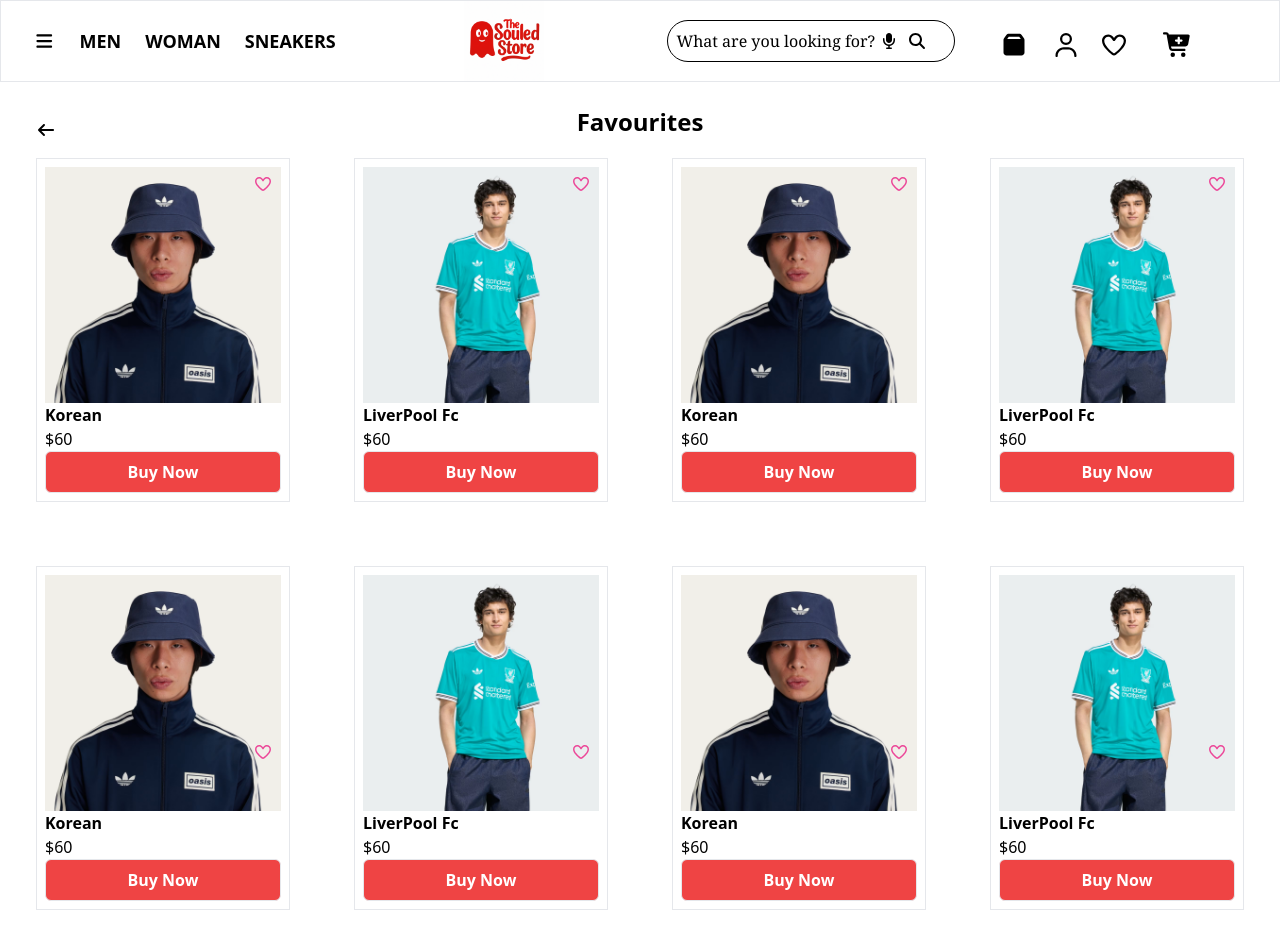
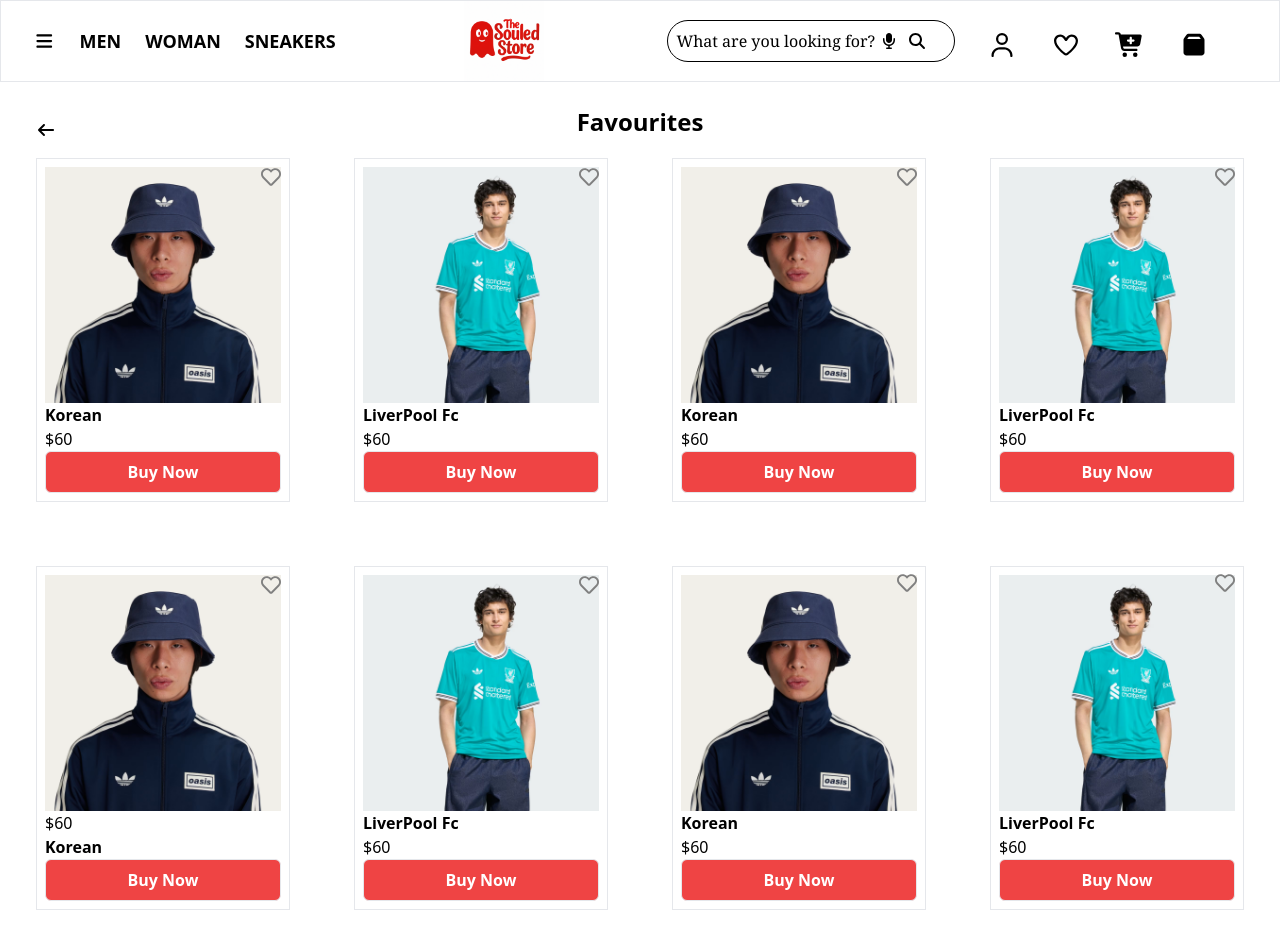
Before and after one commit to sahil-dar/Shirtfy, a React (Vite) app: page /Favourites in a window 1280 px wide. Shown: the top 952 px of the page. Built offline with nearby package versions, Linux system fonts and the light colour scheme.

Commit message:
added more features in favourites

```diff
--- a/package.json
+++ b/package.json
@@ -18,6 +18,7 @@
     "font-awesome": "^4.7.0",
     "react": "^19.1.1",
     "react-dom": "^19.1.1",
+    "react-icons": "^5.5.0",
     "react-router-dom": "^7.8.2",
     "react-slick": "^0.31.0",
     "slick-carousel": "^1.8.1"
--- a/src/Favourites/Favourites.jsx
+++ b/src/Favourites/Favourites.jsx
@@ -1,14 +1,20 @@
-import React from 'react';
+import React, { useState } from 'react';
 import jacket from '../assets/korean.avif';
 import shoe from '../assets/Liverpool_FC.avif';
+import HeartToggle from './HearToggle';
 import { useNavigate } from 'react-router-dom';
 import { faArrowLeft } from '@fortawesome/free-solid-svg-icons';
 import { FontAwesomeIcon } from '@fortawesome/react-fontawesome';
+import { FaHeart, FaRegHeart } from 'react-icons/fa';
 import { faHeart } from '@fortawesome/free-regular-svg-icons';
 
 const Cart = () => {
 
-    const Navigate = useNavigate();
+    const [showFilled, setShowFilled] = useState(false);
+
+    const toggleFilledHeart = () => {
+        setShowFilled(!showFilled)
+    }
 
     return (
         <>
@@ -21,73 +27,101 @@
                 </button>
                 <h1 className='text-center font-bold text-2xl hover:text-red-500 '>Favourites</h1>
                 <div className='grid grid-cols-4 gap-16 p-3 mt-2 '>
-                    <div className='border p-2 '>
-                        <img src={jacket} className=''/>
-                        <FontAwesomeIcon icon={faHeart} className='absolute ml-52 top-44  text-pink-500' />
-                        <h1 className='font-semibold '>Korean</h1>
+                    <div className='border p-2 relative'>
+  {/* Heart icon at top-right */}
+  <div className="absolute top-2 right-2">
+    <HeartToggle size={20} filledColor="red" emptyColor="gray" />
+  </div>
+  <img src={jacket} className='' />
+  <h1 className='font-semibold'>Korean</h1>
   <p>$60</p>
-                        <button className='w-full bg-red-500 border rounded-md p-2 text-white font-semibold '>Buy Now</button>
+  <button className='w-full bg-red-500 border rounded-md p-2 text-white font-semibold'>
+    Buy Now
+  </button>
 </div>
 
-
-                    <div className='border p-2'>
+<div className='border p-2 relative'>
   <img src={shoe} alt="" />
-                        <FontAwesomeIcon icon={faHeart} className='absolute ml-52 top-44  text-pink-500' />
-                        <h1 className='font-semibold '>LiverPool Fc</h1>
+  <div className="absolute top-2 right-2">
+    <HeartToggle size={20} filledColor="red" emptyColor="gray" />
+  </div>
+    <h1 className='font-semibold'>LiverPool Fc</h1>
   <p>$60</p>
-                        <button className='w-full bg-red-500 border rounded-md p-2 text-white font-semibold'>Buy Now</button>
-
-                    </div>
-                    <div className='border p-2'>
-                        <img src={jacket} />
-                        <FontAwesomeIcon icon={faHeart} className='absolute ml-52 top-44 text-pink-500 ' />
-                        <h1 className='font-semibold '>Korean</h1>
-                        <p>$60</p>
-                        <button className='w-full bg-red-500 border rounded-md p-2 text-white font-semibold'>Buy Now</button>
-
+  <button className='w-full bg-red-500 border rounded-md p-2 text-white font-semibold'>
+    Buy Now
+  </button>
 </div>
 
-                    <div className='border p-2'>
-                        <img src={shoe} alt="" />
-                        <FontAwesomeIcon icon={faHeart} className='absolute ml-52 top-44 text-pink-500 ' />
-                        <h1 className='font-semibold '>LiverPool Fc</h1>
+<div className='border p-2 relative'>
+  <img src={jacket} />
+  <div className="absolute top-2 right-2">
+    <HeartToggle size={20} filledColor="red" emptyColor="gray" />
+  </div>
+  <h1 className='font-semibold'>Korean</h1>
   <p>$60</p>
-                        <button className='w-full bg-red-500 border rounded-md p-2 text-white font-semibold'>Buy Now</button>
-
-                    </div>
-                    <div className='border p-2'>
-                        <img src={jacket} />
-                        <FontAwesomeIcon icon={faHeart} className='absolute ml-52 bottom-10 text-pink-500' />
-                        <h1 className='font-semibold '>Korean</h1>
-                        <p>$60</p>
-                        <button className='w-full bg-red-500 border rounded-md p-2 text-white font-semibold'>Buy Now</button>
-
+  <button className='w-full bg-red-500 border rounded-md p-2 text-white font-semibold'>
+    Buy Now
+  </button>
 </div>
 
-                    <div className='border p-2'>
+<div className='border p-2 relative'>
   <img src={shoe} alt="" />
-                        <FontAwesomeIcon icon={faHeart} className='absolute ml-52 bottom-10 text-pink-500 ' />
-                        <h1 className='font-semibold '>LiverPool Fc</h1>
+  <div className="absolute top-2 right-2">
+    <HeartToggle size={20} filledColor="red" emptyColor="gray" />
+  </div>
+  <h1 className='font-semibold'>LiverPool Fc</h1>
   <p>$60</p>
-                        <button className='w-full bg-red-500 border rounded-md p-2 text-white font-semibold'>Buy Now</button>
-
-                    </div>
-                    <div className='border p-2'>
-                        <img src={jacket} />
-                        <FontAwesomeIcon icon={faHeart} className='absolute ml-52 bottom-10 text-pink-500' />
-                        <h1 className='font-semibold '>Korean</h1>
-                        <p>$60</p>
-                        <button className='w-full bg-red-500 border rounded-md p-2 text-white font-semibold'>Buy Now</button>
-
+  <button className='w-full bg-red-500 border rounded-md p-2 text-white font-semibold'>
+    Buy Now
+  </button>
 </div>
 
-                    <div className='border p-2'>
+<div className='border p-2 relative'>
+  <img src={jacket} />
+  <div className="absolute top-2 right-2">
+    <HeartToggle size={20} filledColor="red" emptyColor="gray" />
+  </div>
+  <p>$60</p>
+    <h1 className='font-semibold'>Korean</h1>
+  <button className='w-full bg-red-500 border rounded-md p-2 text-white font-semibold'>
+    Buy Now
+  </button>
+</div>
+
+<div className='border p-2 relative'>
   <img src={shoe} alt="" />
-                        <FontAwesomeIcon icon={faHeart} className='absolute ml-52 bottom-10 text-pink-500' />
+  <div className="absolute top-2 right-2">
+    <HeartToggle size={20} filledColor="red" emptyColor="gray" />
+  </div>
   <h1 className='font-semibold'>LiverPool Fc</h1>
   <p>$60</p>
-                        <button className='w-full bg-red-500 border rounded-md p-2 text-white font-semibold'>Buy Now</button>
+  <button className='w-full bg-red-500 border rounded-md p-2 text-white font-semibold'>
+    Buy Now
+  </button>
+</div>
 
+<div className='border p-2 relative'>
+  <img src={jacket} />
+  <div className='absolute bottom-7 right-10'>
+    <HeartToggle className='absolute bottom-72 -right-8' size={20} filledColor="red" emptyColor="gray" />
+  </div>
+  <h1 className='font-semibold'>Korean</h1>
+  <p>$60</p>
+  <button className='w-full bg-red-500 border rounded-md p-2 text-white font-semibold'>
+    Buy Now
+  </button>
+</div>
+
+<div className='border p-2 relative'>
+  <img src={shoe} alt="" />
+  <div className='absolute bottom-7 right-10'>
+    <HeartToggle className='absolute bottom-72 -right-8' size={20} filledColor="red" emptyColor="gray" />
+  </div>
+  <h1 className='font-semibold'>LiverPool Fc</h1>
+  <p>$60</p>
+  <button className='w-full bg-red-500 border rounded-md p-2 text-white font-semibold'>
+    Buy Now
+  </button>
 </div>
 
 
--- /dev/null
+++ b/src/Favourites/HearToggle.jsx
@@ -0,0 +1,30 @@
+// src/components/HeartToggle.js
+import React, { useState } from "react";
+import { FaHeart, FaRegHeart } from "react-icons/fa";
+
+const HeartToggle = ({ size = 24, filledColor = "red", emptyColor = "gray", className = "" }) => {
+  const [filled, setFilled] = useState(false);
+
+  const toggle = (e) => {
+    e?.stopPropagation?.(); // prevents clicks from bubbling (useful in cards)
+    setFilled(!filled);
+  };
+
+  return (
+    <span
+      onClick={toggle}
+      className={className}
+      style={{
+        cursor: "pointer",
+        fontSize: size,
+        display: "inline-flex",
+        alignItems: "center",
+        justifyContent: "center",
+      }}
+    >
+      {filled ? <FaHeart color={filledColor} /> : <FaRegHeart color={emptyColor} />}
+    </span>
+  );
+};
+
+export default HeartToggle;
--- a/src/Pages/Navbar/DropDownBars.jsx
+++ b/src/Pages/Navbar/DropDownBars.jsx
@@ -2,7 +2,7 @@
 import React, { useState } from 'react'
 import { faHeart, faUser } from '@fortawesome/free-regular-svg-icons';
 import { Link } from 'react-router-dom';
-import { faInfo, faQuestion } from '@fortawesome/free-solid-svg-icons';
+import { faInfo, faListDots, faQuestion } from '@fortawesome/free-solid-svg-icons';
 import '../../../src/index.css'
 
 const DropDownBars = () => {
--- a/src/Pages/Navbar/Navbar.jsx
+++ b/src/Pages/Navbar/Navbar.jsx
@@ -1,9 +1,8 @@
 import React, { useState } from 'react';
 import { FontAwesomeIcon } from '@fortawesome/react-fontawesome';
-import { faBars, faBox, faCartPlus, faL, faMicrophone, faSearch,  } from '@fortawesome/free-solid-svg-icons';
+import { faBars, faBox, faCartPlus, faL, faMicrophone, faSearch, } from '@fortawesome/free-solid-svg-icons';
 import Logo from "../../assets/Logo.png";
 import { faHeart, faUser } from '@fortawesome/free-regular-svg-icons';
-import Login from '../Login/Login';
 import { Link } from 'react-router-dom';
 import DropDown from './DropDownProfile';
 import DropDownBars from './DropDownBars';
@@ -20,14 +19,14 @@
         <div className='w-full h-20 bg-white flex gap-10 navbar'>
           <div className='w-full h-20 bg-white flex text-black p-2 items-center gap-6 font-bold ml-6 text-lg nav-left'>
             <FontAwesomeIcon className='cursor-pointer hover:text-red-500' icon={faBars}
-                onClick={() => setIsOpen((prev) => !prev)}  />
+              onClick={() => setIsOpen((prev) => !prev)} />
             <h2 className='hover:text-red-500'>MEN</h2>
             <h2 className='hover:text-red-500'>WOMAN</h2>
             <h2 className='hover:text-red-500'>SNEAKERS</h2>
           </div>
 
           <div className='w-full h-20 nav-middle'>
-                <img className='h-20' src={Logo}/>
+            <img className='h-20' src={Logo} />
           </div>
 
           <div className="w-full relative float-left content-center nav-right justify-between">
@@ -37,47 +36,46 @@
 
               className=" aboslute w-72 border border-black rounded-full p-2 pr-9 -ml-56 mr-8 font-serif text-black placeholder-black focus:outline-red-600 "
             />
+            <div className='justify-between ml-8'>
+              <FontAwesomeIcon
+                icon={faUser}
+                className="absolute ml-16 top-8 text-2xl cursor-pointer hover:text-red-500 hover"
+                onClick={() => setOpen((prev) => !prev)}
+              />
+              <Link to={'/Favourites'}>
+                <FontAwesomeIcon
+                  icon={faHeart}
+                  title='Favourites'
+                  className='absolute ml-32 top-8 text-2xl cursor-pointer hover:text-red-500'
+                />
+              </Link>
+              <Link to={"/cart"}>
+                <FontAwesomeIcon
+                  icon={faCartPlus}
+                  title='Cart'
+                  className='absolute ml-48 top-8 text-2xl cursor-pointer hover:text-red-500'
+                />
+              </Link>
 
+              <FontAwesomeIcon icon={faBox} className='absolute ml-64 top-8 text-2xl cursor-pointer hover:text-red-500' />
+
+            </div>
+            <FontAwesomeIcon
+              icon={faSearch}
+              className="absolute left-4 top-1/2 transform -translate-y-1/2 text-black cursor-pointer"
+            />
             <FontAwesomeIcon
 
               icon={faMicrophone}
               className="absolute -left-3  top-1/2 transform -translate-y-1/2 text-black cursor-pointer"
             />
 
-  <FontAwesomeIcon
-    icon={faSearch}
-    className="absolute left-4 top-1/2 transform -translate-y-1/2 text-black cursor-pointer"
-  />
-
-    <FontAwesomeIcon
-    icon={faBox}
-    className='absolute ml-3 top-8 text-2xl cursor-pointer hover:text-red-500'
-    />
-
-  <FontAwesomeIcon
-  icon={faUser}
-  className="absolute ml-16 top-8 text-2xl cursor-pointer hover:text-red-500"
-  onClick={() => setOpen((prev) => !prev)}
-/>
-<Link to={'/Favourites'}>
-    <FontAwesomeIcon
-    icon={faHeart}
-    className='absolute ml-28 top-8 text-2xl cursor-pointer hover:text-red-500'
-    />
-</Link>
-
-    <Link to={"/cart"}>
-    <FontAwesomeIcon
-    icon={faCartPlus}
-    className='absolute ml-44 top-8 text-2xl cursor-pointer hover:text-red-500'
-    />
-    </Link>
           </div>
         </div>
       </div>
-      {open && <DropDown/>}
+      {open && <DropDown />}
 
-      {isOpen && <DropDownBars/>}
+      {isOpen && <DropDownBars />}
 
 
     </>
--- a/src/index.css
+++ b/src/index.css
@@ -10,7 +10,7 @@
 .DropDownProfile {
     position: absolute;
     z-index: 1;
-    right: 12%;
+    right: 17%;
     top: 5rem;
     width: 120px;
     padding: 15px;
```
Also changed, not shown: src/App.jsx (+4 -4 lines), src/Pages/Navbar/DropDownProfile.jsx (+5 -4 lines), 1 other file (tests, documents, lock files or other folders). Lines whose indentation alone changed are shown as unchanged.
